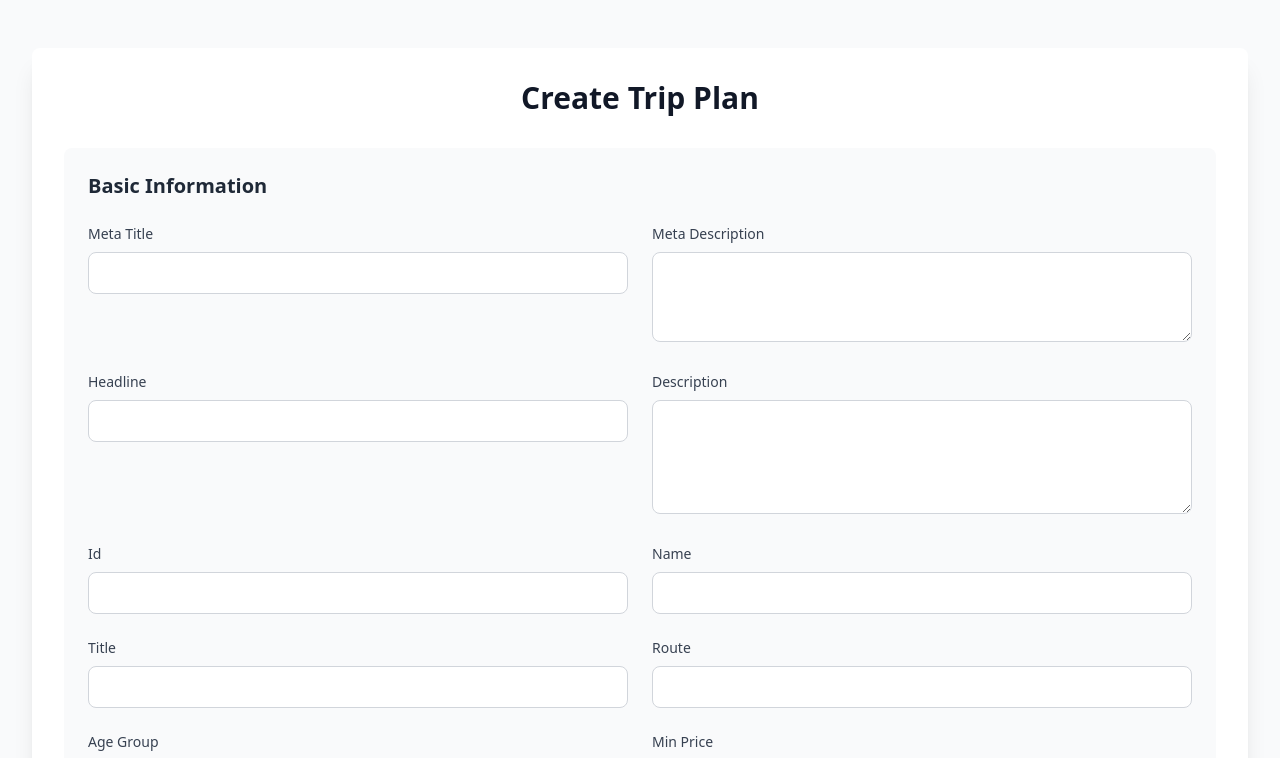
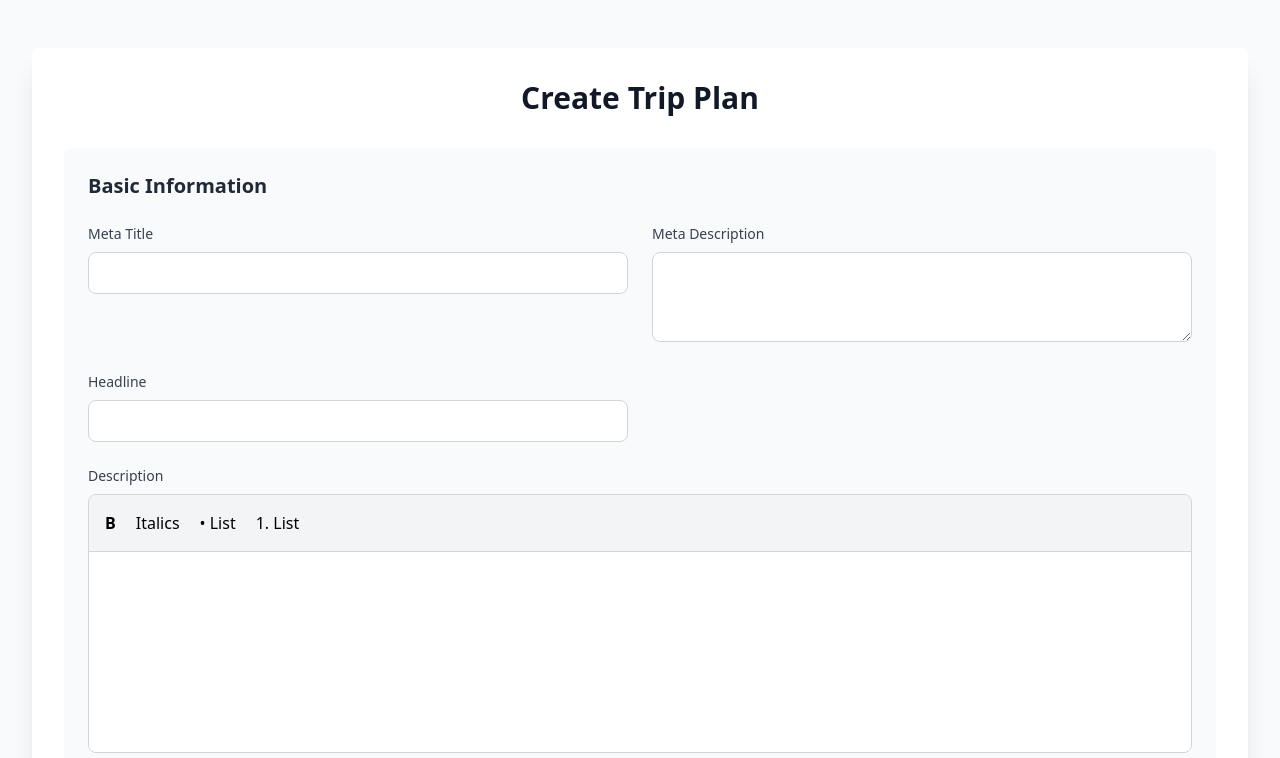
Before and after one commit to adyeetya/travel-chapes-dashboard, a Next.js app: page /trip/add-trip in a window 1280 px wide. Shown: the top 758 px of the page. Built offline with nearby package versions, Linux system fonts and the light colour scheme.

Commit message:
richtext

```diff
--- a/app/admin-panel/trips/components/DayItineraryEditor.jsx
+++ b/app/admin-panel/trips/components/DayItineraryEditor.jsx
@@ -7,6 +7,7 @@ const DayItineraryEditor = ({ day, content, onContentChange }) => {
   const editor = useEditor({
     extensions: [StarterKit],
     content: content || "",
+    immediatelyRender: false,
   });
 
   useEffect(() => {
--- /dev/null
+++ b/app/config.js
@@ -0,0 +1,2 @@
+export const ServerUrl = 'http://localhost:5009/api/v1'
+// /tripPlans/getAllIds
--- a/app/trip/add-trip/components/BasicInfo.jsx
+++ b/app/trip/add-trip/components/BasicInfo.jsx
@@ -1,9 +1,26 @@
-const BasicInfo = ({ tripPlan, setTripPlan }) => {
+'use client';
+
+import { useEditor, EditorContent } from "@tiptap/react";
+import StarterKit from "@tiptap/starter-kit";
+const BasicInfo = ({ tripPlan, setTripPlan}) => {
     const handleChange = (e) => {
         const { name, value } = e.target;
         setTripPlan({ ...tripPlan, [name]: value });
     };
 
+    const descriptionEditor = useEditor({
+      extensions: [StarterKit],
+      content: tripPlan.description,
+
+      immediatelyRender: false,
+
+      onUpdate: ({ editor }) => {
+        setTripPlan((prev) => ({
+          ...prev,
+          description: editor.getHTML(),
+        }));
+      },
+    });
     return (
         <section className="bg-gray-50 p-6 rounded-lg">
             <h2 className="text-xl font-semibold text-gray-800 mb-6">Basic Information</h2>
@@ -38,15 +55,47 @@ const BasicInfo = ({ tripPlan, setTripPlan }) => {
                         className="w-full px-4 py-2 border border-gray-300 rounded-lg focus:ring-2 focus:ring-indigo-500 focus:border-indigo-500 transition-colors"
                     />
                 </div>
-                <div>
+                <div className="md:col-span-2"> {/* Make description span full width */}
                     <label className="block text-sm font-medium text-gray-700 mb-2">Description</label>
-                    <textarea
-                        name="description"
-                        value={tripPlan.description}
-                        onChange={handleChange}
-                        className="w-full px-4 py-2 border border-gray-300 rounded-lg focus:ring-2 focus:ring-indigo-500 focus:border-indigo-500 transition-colors"
-                        rows="4"
-                    />
+                    <div className="border border-gray-300 rounded-lg overflow-hidden">
+                        {/* Toolbar */}
+                        <div className="flex flex-wrap gap-1 p-2 border-b border-gray-300 bg-gray-100">
+                            <button
+                                type="button"
+                                onClick={() => descriptionEditor?.chain().focus().toggleBold().run()}
+                                className={`p-2 rounded hover:bg-gray-200 ${descriptionEditor?.isActive('bold') ? 'bg-gray-300' : ''}`}
+                            >
+                                <strong>B</strong>
+                            </button>
+                            <button
+                                type="button"
+                                onClick={() => descriptionEditor?.chain().focus().toggleItalic().run()}
+                                className={`p-2 rounded hover:bg-gray-200 ${descriptionEditor?.isActive('italic') ? 'bg-gray-300' : ''}`}
+                            >
+                                Italics
+                            </button>
+                            <button
+                                type="button"
+                                onClick={() => descriptionEditor?.chain().focus().toggleBulletList().run()}
+                                className={`p-2 rounded hover:bg-gray-200 ${descriptionEditor?.isActive('bulletList') ? 'bg-gray-300' : ''}`}
+                            >
+                                • List
+                            </button>
+                            <button
+                                type="button"
+                                onClick={() => descriptionEditor?.chain().focus().toggleOrderedList().run()}
+                                className={`p-2 rounded hover:bg-gray-200 ${descriptionEditor?.isActive('orderedList') ? 'bg-gray-300' : ''}`}
+                            >
+                                1. List
+                            </button>
+                        </div>
+
+                        {/* Editor content */}
+                        <EditorContent
+                            editor={descriptionEditor}
+                            className="min-h-[200px] p-4 focus:outline-none bg-white"
+                        />
+                    </div>
                 </div>
                 {['id', 'name', 'title', 'route', 'ageGroup', 'minPrice'].map((field) => (
                     <div key={field}>
--- a/app/trip/add-trip/components/FullItinerary.jsx
+++ b/app/trip/add-trip/components/FullItinerary.jsx
@@ -1,57 +1,66 @@
+"use client";
+import { useState } from "react";
+import ItineraryItem from "./ItineraryItem";
+
 const FullItinerary = ({ tripPlan, setTripPlan }) => {
+  // Update description for a specific itinerary item
+  const updateDescription = (index, html) => {
+    setTripPlan((prev) => {
+      const updatedArray = [...prev.fullItinerary];
+      updatedArray[index].description = html;
+      return { ...prev, fullItinerary: updatedArray };
+    });
+  };
+
   const handleArrayChange = (e, index) => {
     const { name, value } = e.target;
-        const updatedArray = [...tripPlan.fullItinerary];
+    setTripPlan((prev) => {
+      const updatedArray = [...prev.fullItinerary];
       updatedArray[index][name] = value;
-        setTripPlan({ ...tripPlan, fullItinerary: updatedArray });
+      return { ...prev, fullItinerary: updatedArray };
+    });
   };
 
   const addItem = () => {
-        setTripPlan({
-            ...tripPlan,
-            fullItinerary: [...tripPlan.fullItinerary, { day: '', title: '', description: '' }]
+    setTripPlan((prev) => ({
+      ...prev,
+      fullItinerary: [...prev.fullItinerary, { day: "", title: "", description: "" }],
+    }));
+  };
+
+  const removeItem = (index) => {
+    setTripPlan((prev) => {
+      const updatedArray = prev.fullItinerary.filter((_, i) => i !== index);
+      return { ...prev, fullItinerary: updatedArray };
     });
   };
 
-    const removeItem = (index) => {
-        const updatedArray = tripPlan.fullItinerary.filter((_, i) => i !== index);
-        setTripPlan({ ...tripPlan, fullItinerary: updatedArray });
-    };
-
   return (
-        <section className='bg-gray-50 p-6 rounded-lg'>
-            <div>
+    <section className="bg-gray-50 p-6 rounded-lg">
       <h2 className="text-xl font-semibold text-gray-800 mb-6">Full Itinerary</h2>
-                {tripPlan.fullItinerary.map((itinerary, index) => (
+      {tripPlan.fullItinerary.map((item, index) => (
         <div key={index} className="space-y-4 mb-4">
           <input
             type="text"
             name="day"
-                            value={itinerary.day}
+            value={item.day}
             onChange={(e) => handleArrayChange(e, index)}
-                            className="w-full px-4 py-2 border border-gray-300 rounded-lg focus:ring-2 focus:ring-indigo-500 focus:border-indigo-500 transition-colors"
+            className="w-full px-4 py-2 border rounded-lg"
             placeholder="Day"
           />
           <input
             type="text"
             name="title"
-                            value={itinerary.title}
+            value={item.title}
             onChange={(e) => handleArrayChange(e, index)}
-                            className="w-full px-4 py-2 border border-gray-300 rounded-lg focus:ring-2 focus:ring-indigo-500 focus:border-indigo-500 transition-colors"
+            className="w-full px-4 py-2 border rounded-lg"
             placeholder="Title"
           />
-                        <textarea
-                            name="description"
-                            value={itinerary.description}
-                            onChange={(e) => handleArrayChange(e, index)}
-                            className="w-full px-4 py-2 border border-gray-300 rounded-lg focus:ring-2 focus:ring-indigo-500 focus:border-indigo-500 transition-colors"
-                            placeholder="Description"
-                            rows="2"
-                        />
+          <ItineraryItem item={item} index={index} updateDescription={updateDescription} />
           <button
             type="button"
             onClick={() => removeItem(index)}
-                            className="px-4 py-2 bg-red-100 text-red-700 rounded-lg hover:bg-red-200 transition-colors"
+            className="px-4 py-2 bg-red-100 text-red-700 rounded-lg hover:bg-red-200"
           >
             Remove
           </button>
@@ -60,11 +69,10 @@ const FullItinerary = ({ tripPlan, setTripPlan }) => {
       <button
         type="button"
         onClick={addItem}
-                    className="w-full py-2 bg-indigo-100 text-indigo-700 rounded-lg hover:bg-indigo-200 transition-colors"
+        className="w-full py-2 bg-indigo-100 text-indigo-700 rounded-lg hover:bg-indigo-200"
       >
         + Add Full Itinerary
       </button>
-            </div>
     </section>
   );
 };
--- /dev/null
+++ b/app/trip/add-trip/components/ItineraryItem.jsx
@@ -0,0 +1,78 @@
+"use client";
+import { useEditor, EditorContent } from "@tiptap/react";
+import StarterKit from "@tiptap/starter-kit";
+import { useEffect } from "react";
+
+const ItineraryItem = ({ item, index, updateDescription }) => {
+  // Call useEditor at the top level of this component
+  const editor = useEditor({
+    extensions: [StarterKit],
+    content: item.description,
+    immediatelyRender: false,
+    onUpdate: ({ editor }) => {
+      updateDescription(index, editor.getHTML());
+    },
+  });
+
+  // Optional: if the parent item changes, update the editor's content
+  useEffect(() => {
+    if (editor && item.description !== editor.getHTML()) {
+      editor.commands.setContent(item.description);
+    }
+  }, [item.description, editor]);
+
+  return (
+    <div>
+      {/* Toolbar example */}
+      <div className="flex gap-1 p-2 border-b border-gray-300 bg-gray-100">
+        <button
+          type="button"
+          onClick={() => editor?.chain().focus().toggleBold().run()}
+          className={`p-2 rounded hover:bg-gray-200 ${
+            editor?.isActive("bold") ? "bg-gray-300" : ""
+          }`}
+        >
+          <strong>B</strong>
+        </button>
+        <button
+          type="button"
+          onClick={() => editor?.chain().focus().toggleItalic().run()}
+          className={`p-2 rounded hover:bg-gray-200 ${
+            editor?.isActive("italic") ? "bg-gray-300" : ""
+          }`}
+        >
+          Italics
+        </button>
+        <button
+          type="button"
+          onClick={() =>
+            editor?.chain().focus().toggleBulletList().run()
+          }
+          className={`p-2 rounded hover:bg-gray-200 ${
+            editor?.isActive("bulletList") ? "bg-gray-300" : ""
+          }`}
+        >
+          • List
+        </button>
+        <button
+          type="button"
+          onClick={() =>
+            editor?.chain().focus().toggleOrderedList().run()
+          }
+          className={`p-2 rounded hover:bg-gray-200 ${
+            editor?.isActive("orderedList") ? "bg-gray-300" : ""
+          }`}
+        >
+          1. List
+        </button>
+      </div>
+      {/* Editor content */}
+      <EditorContent
+        editor={editor}
+        className="min-h-[150px] p-4 bg-white border rounded-lg"
+      />
+    </div>
+  );
+};
+
+export default ItineraryItem;
--- a/package.json
+++ b/package.json
@@ -15,7 +15,7 @@
     "@tiptap/starter-kit": "^2.11.5",
     "axios": "^1.8.1",
     "jsonwebtoken": "^9.0.2",
-    "next": "15.1.6",
+    "next": "^15.2.4",
     "react": "^19.0.0",
     "react-datepicker": "^8.2.1",
     "react-dom": "^19.0.0",
```
Also changed, not shown: app/admin-panel/trips/components/TripForm.jsx (+51 -19 lines), app/admin-panel/trips/page.jsx (+68 -29 lines), app/trip/add-trip/page.jsx (+28 -23 lines), 1 other file (tests, documents, lock files or other folders). Lines whose indentation alone changed are shown as unchanged.
